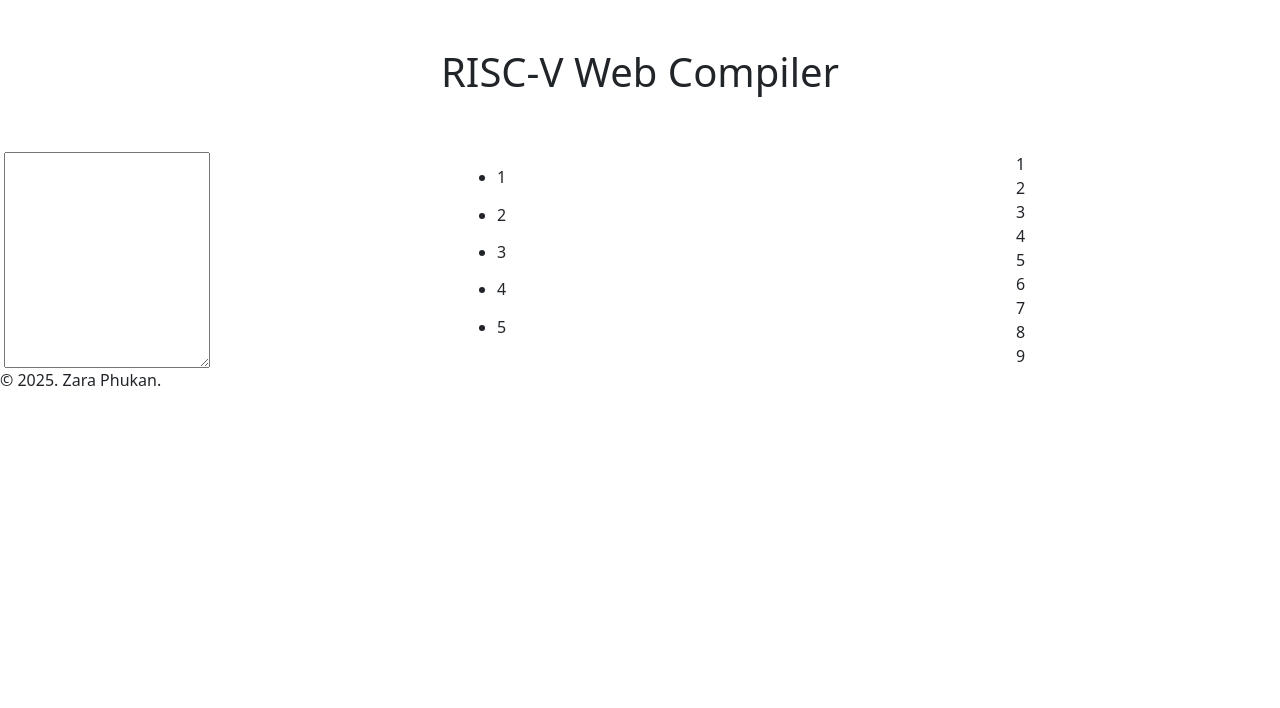
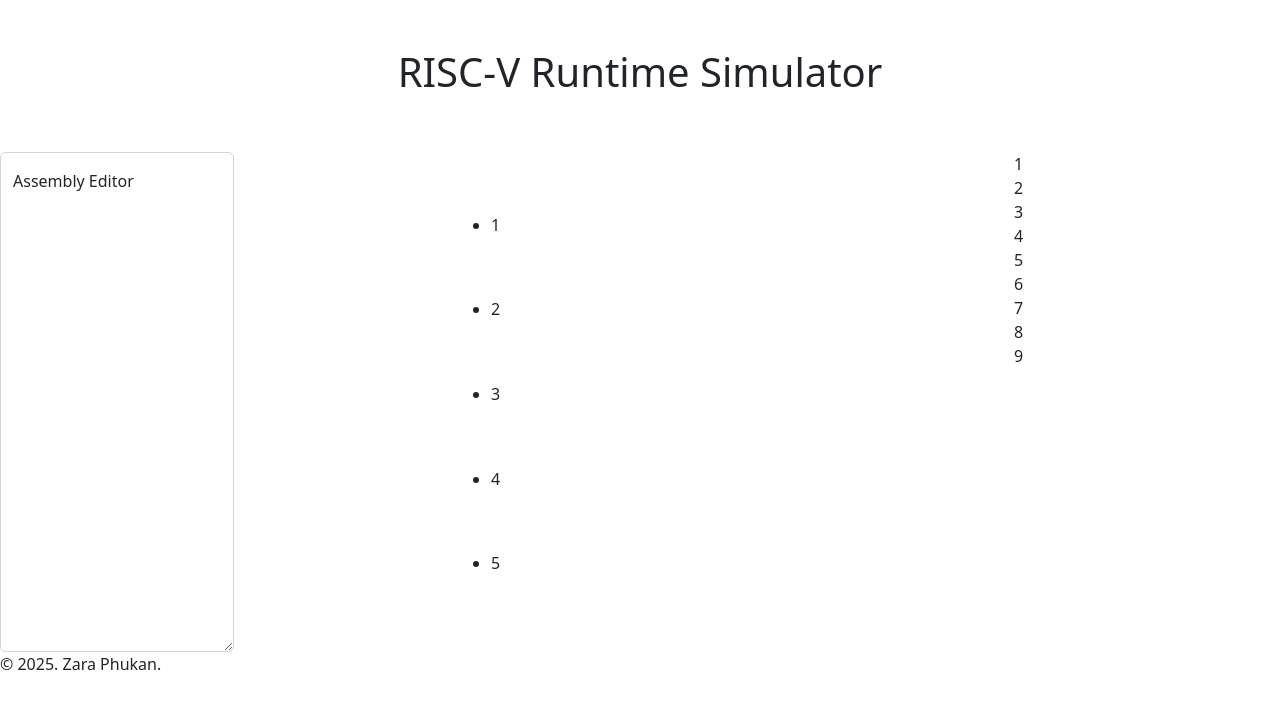
Before and after one commit to ZaraPhu/riscv-runtime-simulator, a plain HTML site: page index.html in a window 1280 px wide. Drawn offline with Linux system fonts and the light colour scheme.

Commit message:
Fixed some documentation, changed name of repository to risv-runtime-simulator for better clarity. Styling the assembly editor to make it look more presentable

```diff
--- a/index.html
+++ b/index.html
@@ -1,35 +1,49 @@
 <!--
 The purpose of this file is to describe the content and presentation of
-the RISC-V Web Compiler.
+the RISC-V Runtime Simulator web application.
 Author: Zara Phukan (https://github.com/ZaraPhu).
 Creation Date: April 1, 2025.
 -->
 
-<!DOCTYPE html>
+<!doctype html>
 <html lang="en">
     <head>
         <meta charset="UTF-8">
         <meta name="viewport" content="width=device-width, initial-scale=1.0">
-        <title>RISC-V Web Compiler</title>
-        <link rel="stylesheet" href="css/bootstrap.min.css">
+        <title>RISC-V Runtime Simulator</title>
+        <link rel="stylesheet" href="css/bootstrap.css">
     </head>
     <body class="vw-100">
-       <header id="pg-banner" class="vw-100 h-auto">
-           <h1 id="pg-title" class="w-100 text-center py-5">RISC-V Web Compiler</h1>
-       </header>
-       <main id="pg-main-content" class="vw-100 h-100 d-flex flex-row justify-content-evenly">
-            <form id="assembly-editor-form">
-                <label for=""></label>
-                <textarea id="assembly-editor" class="mx-auto h-100"></textarea>
-            </form>
-            <ul id="register-list" class="mx-auto d-flex flex-column justify-content-evenly">
+        <header id="pg-banner" class="vw-100 h-auto">
+            <h1 id="pg-title" class="w-100 text-center py-5">
+                RISC-V Runtime Simulator
+            </h1>
+        </header>
+        <main
+            id="pg-main-content"
+            class="vw-100 d-flex flex-row justify-content-evenly"
+            style="min-height: 50vh;"
+        >
+            <div class="form-floating">
+                <textarea
+                    id="assembly-editor"
+                    class="px-3 form-control"
+                    placeholder="Enter your assembly code here..."
+                    style="min-height: 500px;"
+                ></textarea>
+                <label for="assembly-editor">Assembly Editor</label>
+            </div>
+            <ul
+                id="register-list"
+                class="mx-auto px-3 d-flex flex-column justify-content-evenly"
+            >
                 <li>1</li>
                 <li>2</li>
                 <li>3</li>
                 <li>4</li>
                 <li>5</li>
             </ul>
-            <div id="memory-block" class="mx-auto">
+            <div id="memory-block" class="mx-auto px-3">
                 <div>1</div>
                 <div>2</div>
                 <div>3</div>
@@ -41,8 +55,9 @@ Creation Date: April 1, 2025.
                 <div>9</div>
                 <div></div>
             </div>
-       </main>
-       <footer id="pg-footer">&copy; 2025. Zara Phukan.</footer>
-       <script src="js/bootstrap/bootstrap.bundle.min.js"></script>
+        </main>
+        <footer id="pg-footer">&copy; 2025. Zara Phukan.</footer>
+        <script src="js/bootstrap/bootstrap.js"></script>
+        <script src="js/script.js"></script>
     </body>
 </html>
--- a/js/script.ts
+++ b/js/script.ts
@@ -1,4 +1,7 @@
 /*
 The purpose of this file is to describe the behaviour of the RISC-V
-Web Compiler
+Runtime Assmebler. This file will be compiled to a .js file by the
+tsc compiler. The .js file will be used by the linked to the index.html file.
+Author: Zara Phukan (https://github.com/ZaraPhu).
+Creation Date: April 2, 2025.
 */
```
Also changed, not shown: README.md.
